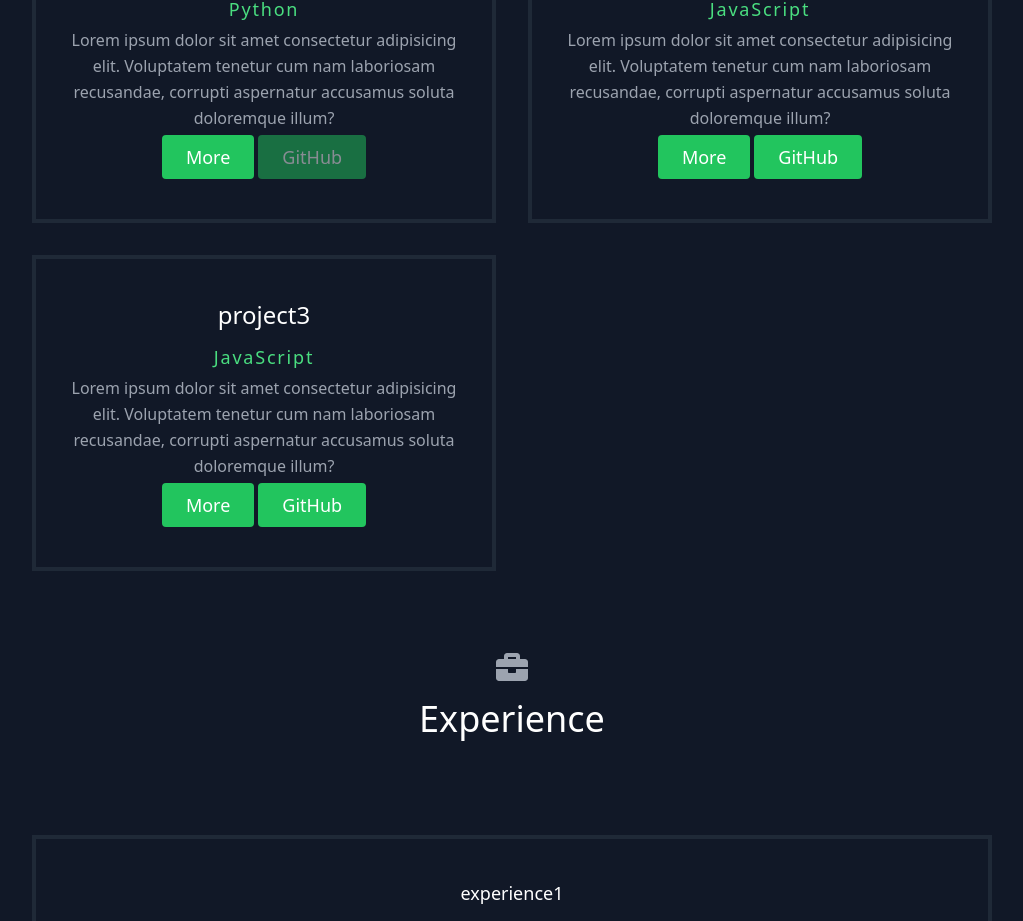
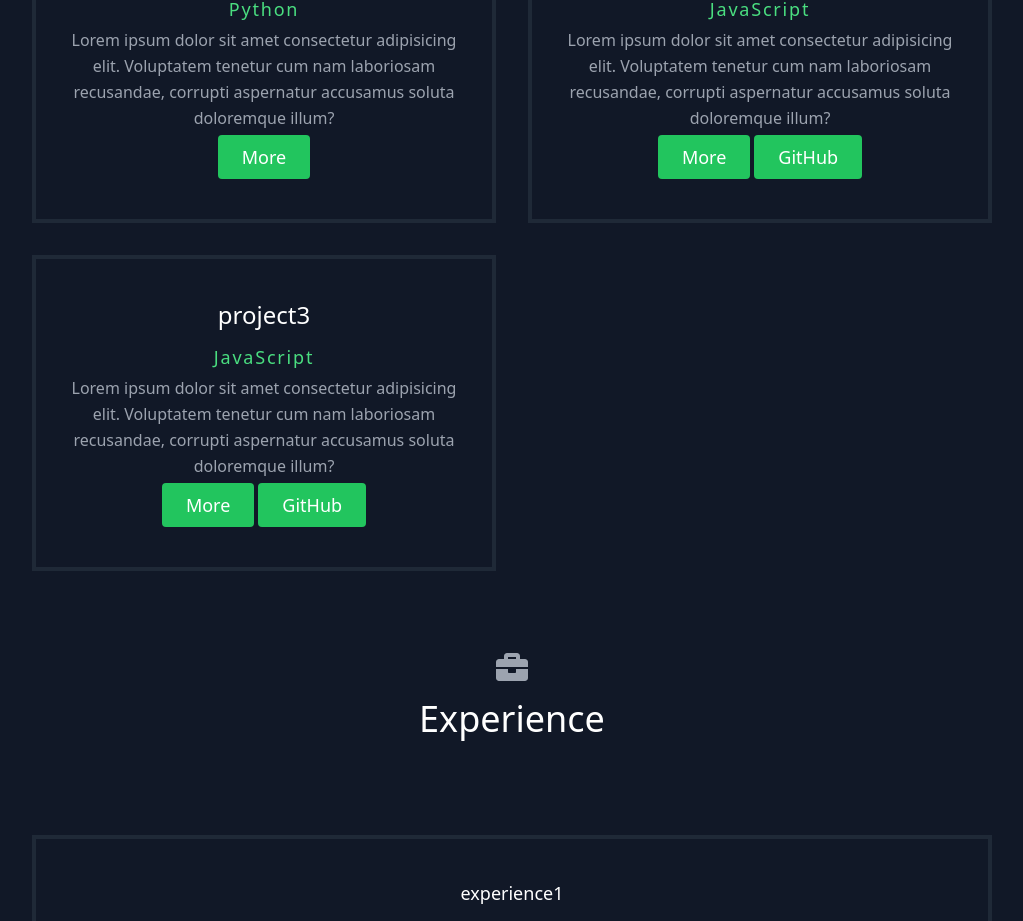
Before and after one commit to Bailejd/bailejd.github.io, a React (Create React App) app: page / in a window 1280 px wide. Shown: the part 877-1798 px from the top of the page, without its empty margins (128-1151 px from the left). Built offline with nearby package versions, Linux system fonts and the light colour scheme; the HTML template or start-up script is replaced by a standard one.

Commit message:
Replace disabled GitHub repo link
Instead of a disabled link when the GitHub repo is marked unavailable,
conditionally add the link if the repo is available. This fixes an issue
where a disabled link is still clickable since the disabled property
only applies to form elements.

```diff
--- a/src/components/Projects.js
+++ b/src/components/Projects.js
@@ -42,7 +42,10 @@ export default function Projects() {
           <ProjectDetails id={id}/>
           <div className="flex justify-center pt-1 space-x-1">
             <button className="inline-flex text-white bg-red-500 border-0 px-6 focus:outline-none hover:bg-red-600 rounded text-lg" onClick={() => hide(id)}>Less</button>
-            <a href={projects[id].repo} className={`inline-flex text-white bg-green-500 hover:bg-green-600 border-0 px-6 focus:outline-none rounded text-lg ${projects[id].repo_available ? "" : "opacity-50 cursor-not-allowed"}`}>GitHub</a>
+            {projects[id].repo_available ?
+              <a href={projects[id].repo} className="inline-flex text-white bg-green-500 hover:bg-green-600 border-0 px-6 focus:outline-none rounded text-lg">GitHub</a>
+              : null
+            }
           </div>
         </div>
         <div className="flex flex-wrap -m-4">
@@ -55,7 +58,10 @@ export default function Projects() {
                   <p className="leading-relaxed">{project.short_description}</p>
                   <div className="flex justify-center pt-1 space-x-1">
                     <button className="inline-flex text-white bg-green-500 hover:bg-green-600 border-0 py-2 px-6 focus:outline-none rounded text-lg" onClick={() => toggleProject(project.id)}>More</button>
-                    <a href={project.repo} className={`inline-flex text-white bg-green-500 hover:bg-green-600 border-0 py-2 px-6 focus:outline-none rounded text-lg ${project.repo_available ? "" : "opacity-50 cursor-not-allowed"}`}>GitHub</a>
+                    {project.repo_available ?
+                      <a href={project.repo} className="inline-flex text-white bg-green-500 hover:bg-green-600 border-0 py-2 px-6 focus:outline-none rounded text-lg">GitHub</a>
+                      : null
+                    }
                   </div>
                 </div>
               </div>
```
